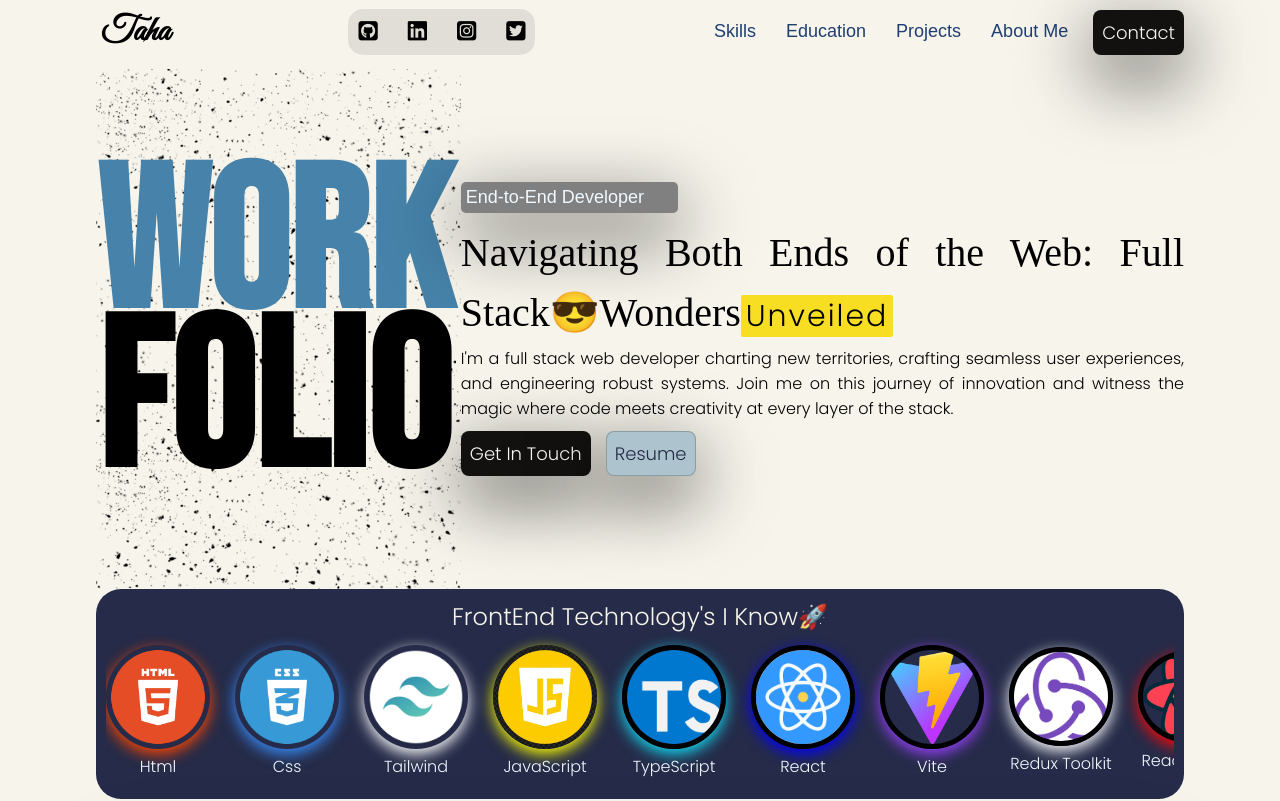
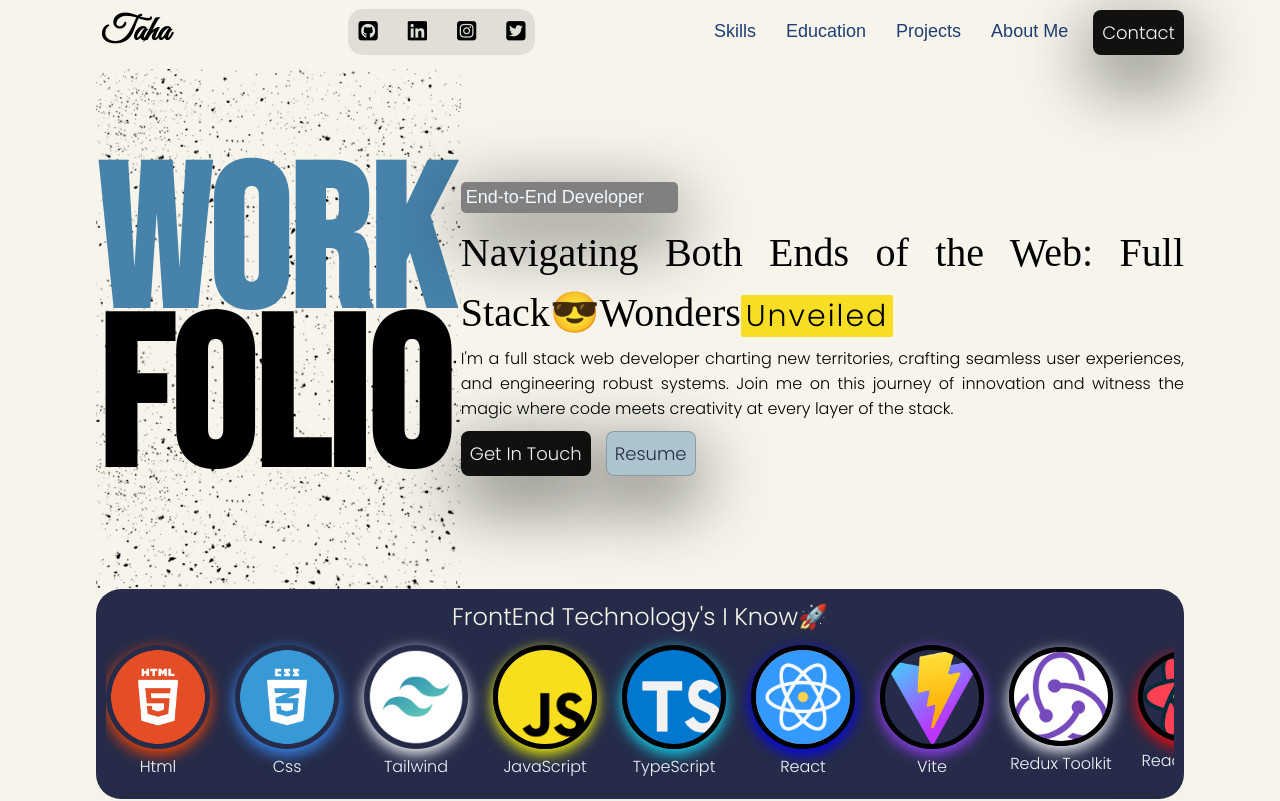
Before and after one commit to tahaali-dev/taha-ali-portfolio, a React (Vite) app: page / in a window 1280 px wide. Shown: the top 801 px of the page. Built offline with nearby package versions, Linux system fonts and the light colour scheme; a web font is replaced by a local one.

Commit message:
image fix

```diff
--- a/src/Components/TechSect/TechSec.jsx
+++ b/src/Components/TechSect/TechSec.jsx
@@ -26,7 +26,7 @@ const TechSec = () => {
           </div>
 
           <div className="icon-w">
-            <img className="js" src="/logos/javascript.png" alt="JavaScript" />
+            <img className="js" src="/logos/java.png" alt="JavaScript" />
             <p>JavaScript</p>
           </div>
 
--- a/src/Components/TechSect/TechSect.css
+++ b/src/Components/TechSect/TechSect.css
@@ -49,6 +49,7 @@
   box-shadow: white 0px 5px 15px;
 }
 .js {
+  border: 5px solid black;
   box-shadow: yellow 0px 5px 15px;
 }
 .typescript {
```
Also changed, not shown: public/logos/java.png (added), public/logos/javascript.png (deleted).
